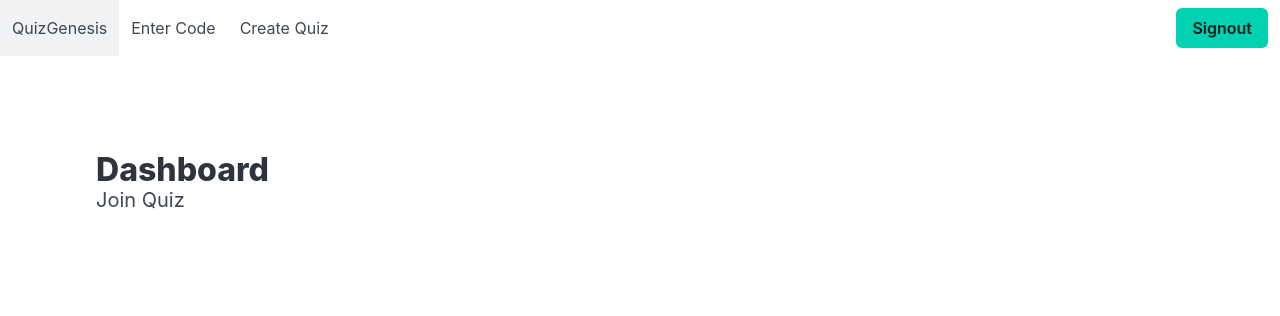
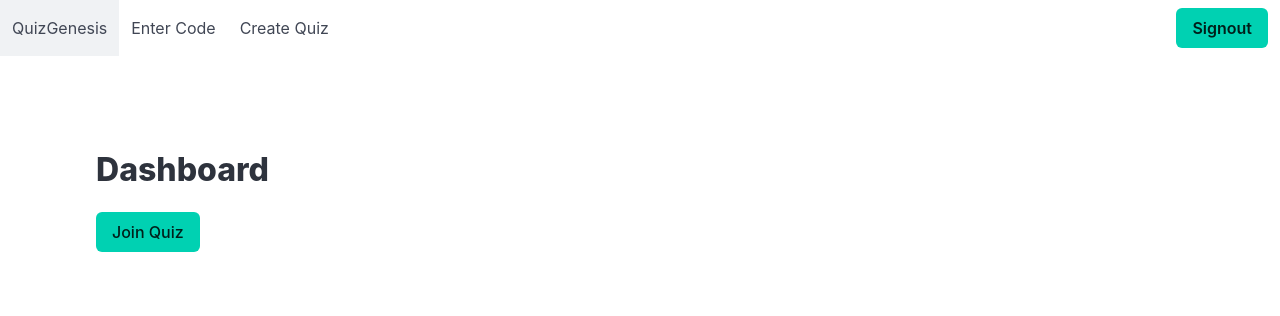
Before and after one commit to pkkrsingh877/QuizGenesis, a Flask app: page /quiz/ in a window 1280 px wide. Shown: the top 316 px of the page. Run offline with Flask 3, Linux system fonts and the light colour scheme; the visitor is signed in with stand-in values (Sample User, id 1); data that the repository does not hold is empty; parts of the project's set-up code (start-up, migrations or seed data) failed here and were passed over.

Commit message:
Quiz is now having the creator id being saved in it

```diff
--- a/website/quiz.py
+++ b/website/quiz.py
@@ -9,7 +9,7 @@ quiz = Blueprint('quiz', '__name__')
 @quiz.route('/')
 @login_required
 def index():
-    quiz = Quiz.query.all()
+    quiz = Quiz.query.filter_by(creator_id=current_user.id).all()
 
     if quiz:
         print(quiz)
@@ -45,7 +45,7 @@ def create():
         correct_options = request.form.getlist('correct_option[]')
 
         # Create a new quiz instance
-        new_quiz = Quiz(name=quiz_name,join_code=generate_join_code())
+        new_quiz = Quiz(name=quiz_name,join_code=generate_join_code(),creator_id=current_user.id)
         db.session.add(new_quiz)
         db.session.commit()
 
@@ -71,7 +71,7 @@ def create():
         # Commit changes to the database
         db.session.commit()
 
-        return f"<div>Data Recieved by backend <br> Join Code is {new_quiz.join_code} </div>"
+        return redirect(url_for('quiz.index'))
 
 @quiz.route('/submit', methods=['POST'])
 @login_required
--- a/website/templates/quiz/index.html
+++ b/website/templates/quiz/index.html
@@ -5,27 +5,23 @@
 <section class="section">
     <div class="container">
         <h1 class="title">Dashboard</h1>
-        <a href="/join" class="subtitle">Join Quiz</a>
+        <a href="/quiz/join" class="button is-primary mb-5">Join Quiz</a>
+        <div class="columns is-multiline">
             {% for quiz in quizzes %}
+            <div class="column is-one-third">
                 <div class="card">
-            <header class="card-header">
-                <p class="card-header-title">
-                    {{ quiz.name }}
-                </p>
-            </header>
                     <div class="card-content">
-                <div class="content">
-                    <p>Join Code: {{ quiz.join_code }}</p>
-                </div>
+                        <p class="title">{{ quiz.name }}</p>
+                        <p><strong>Join Code:</strong> {{ quiz.join_code }}</p>
                     </div>
                     <div class="card-footer">
-                <div class="content">
-                    <p class="subtitle">Created At: {{ quiz.created_at }}</p>
+                        <p class="card-footer-item">Created At: {{ quiz.created_at }}</p>
                     </div>
                 </div>
             </div>
             {% endfor %}
         </div>
+    </div>
 </section>
 
 {% endblock %}
```
Also changed, not shown: instance/database.db. Lines whose indentation alone changed are shown as unchanged.
